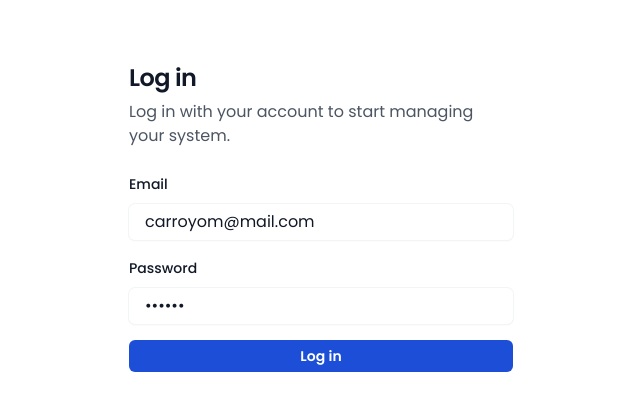
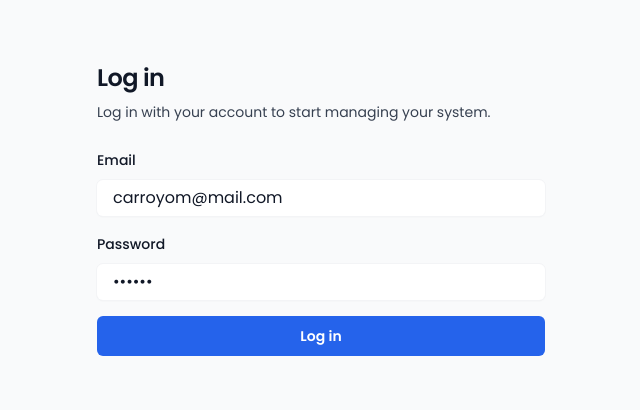
Before and after one commit to carlosarroyoam/angular-rest-books, a Next.js app: page /auth/login in a window 1280 px wide. Shown: the top 410 px of the page, without its empty margins (319-959 px from the left). Built offline with nearby package versions, Linux system fonts and the light colour scheme; no server answers.

Commit message:
Update styles

```diff
--- a/src/app/auth/login/page.tsx
+++ b/src/app/auth/login/page.tsx
@@ -2,11 +2,11 @@ import LoginForm from "@/components/LoginForm";
 
 const Login = () => {
   return (
-    <section className="mx-auto max-w-96">
+    <section className="mx-auto max-w-md">
       <h2 className="text-2xl font-semibold leading-7 tracking-tight text-gray-900">
         Log in
       </h2>
-      <p className="mt-2 leading-6 text-gray-600">
+      <p className="mt-2 text-sm leading-6">
         Log in with your account to start managing your system.
       </p>
 
--- a/src/app/dashboard/page.tsx
+++ b/src/app/dashboard/page.tsx
@@ -14,15 +14,22 @@ export default async function Home() {
           {books.map((book) => (
             <div
               key={book.id}
-              className="w-96 rounded-md bg-gray-200 px-6 py-4"
+              className="w-96 rounded-md bg-gray-100 px-6 py-4"
             >
-              <div className="flex items-center justify-between">
-                <h3 className="text-gray-900">{book.title}</h3>
+              <div className="space-x-2">
+                {book.authors.map((author) => (
+                  <span key={author.id} className="text-sm">
+                    {author.name}
+                  </span>
+                ))}
+              </div>
+              <div className="mt-2 flex items-center justify-between">
+                <h3 className="text-lg text-gray-900">{book.title}</h3>
                 <p className="text-sm font-medium text-gray-900">
                   ${book.price}
                 </p>
               </div>
-              <p className="mt-2 text-sm text-gray-700">
+              <p className="mt-2 text-sm">
                 {new Intl.DateTimeFormat("es-MX", { dateStyle: "long" }).format(
                   new Date(book.published_at),
                 )}
--- a/src/app/layout.tsx
+++ b/src/app/layout.tsx
@@ -21,7 +21,11 @@ export default function RootLayout({
 }>) {
   return (
     <html lang="en">
-      <body className={`${poppins.className} antialiased`}>{children}</body>
+      <body
+        className={`${poppins.className} bg-gray-50 text-gray-700 antialiased`}
+      >
+        {children}
+      </body>
     </html>
   );
 }
--- a/src/components/Header.tsx
+++ b/src/components/Header.tsx
@@ -8,11 +8,11 @@ const Header = async () => {
   if (!session.isAuth) return null;
 
   return (
-    <header className="bg-gray-200 py-4">
+    <header className="bg-gray-100 py-4">
       <div className="container flex items-center justify-between">
         <Link
           href="/dashboard"
-          className="text-xl font-semibold tracking-tight"
+          className="text-xl font-semibold tracking-tight text-gray-900"
         >
           Bookstore
         </Link>
--- a/src/components/LoginForm.tsx
+++ b/src/components/LoginForm.tsx
@@ -49,13 +49,12 @@ const LoginForm = () => {
           id="email"
           type="text"
           placeholder="email"
+          autoComplete="email"
           {...register("email")}
           className="mt-2 w-full rounded-md px-4 py-1.5 text-gray-900 shadow-sm ring-1 ring-gray-100 placeholder:text-gray-400 focus:outline-none focus:ring-2 focus:ring-blue-500"
         />
         {errors?.email ? (
-          <p className="mt-2 text-sm font-medium text-red-500">
-            {errors.email?.message}
-          </p>
+          <p className="mt-2 text-sm text-red-500">{errors.email?.message}</p>
         ) : null}
       </div>
 
@@ -74,7 +73,7 @@ const LoginForm = () => {
           className="mt-2 w-full rounded-md px-4 py-1.5 text-gray-900 shadow-sm ring-1 ring-gray-100 placeholder:text-gray-400 focus:outline-none focus:ring-2 focus:ring-blue-500"
         />
         {errors?.password ? (
-          <p className="mt-2 text-sm font-medium text-red-500">
+          <p className="mt-2 text-sm text-red-500">
             {errors.password?.message}
           </p>
         ) : null}
@@ -82,16 +81,14 @@ const LoginForm = () => {
 
       <button
         type="submit"
-        className="w-full rounded-md bg-blue-700 px-4 py-1.5 text-sm font-semibold text-white hover:bg-blue-700/80 focus:outline-none focus:ring-2 focus:ring-blue-600 focus:ring-offset-2"
+        className="h-10 w-full rounded-md bg-blue-600 px-4 py-1.5 text-sm font-semibold text-white hover:bg-blue-600/80 focus:outline-none focus:ring-2 focus:ring-blue-500 focus:ring-offset-2"
       >
         Log in
       </button>
 
       <div>
         {errors.root ? (
-          <p className="mt-2 text-sm font-medium text-red-500">
-            {errors.root?.message}
-          </p>
+          <p className="mt-2 text-sm text-red-500">{errors.root?.message}</p>
         ) : null}
       </div>
     </form>
--- a/src/components/UserHeader.tsx
+++ b/src/components/UserHeader.tsx
@@ -5,10 +5,9 @@ const UserHeader = async () => {
 
   return (
     <div>
-      <h2 className="text-2xl font-semibold leading-7 tracking-tight text-gray-900">
+      <h2 className="text-2xl font-medium leading-7 tracking-tight text-gray-900">
         Welcome {session.name}
       </h2>
-      <p className="mt-2 leading-6 text-gray-600">Manage your system.</p>
     </div>
   );
 };
--- a/src/types/author.ts
+++ b/src/types/author.ts
@@ -1,6 +1,6 @@
 export interface Author {
-  userId: number;
   id: number;
-  title: string;
-  completed: boolean;
+  name: string;
+  created_at: Date;
+  updated_at: Date;
 }
--- a/src/types/book.ts
+++ b/src/types/book.ts
@@ -1,3 +1,5 @@
+import { Author } from "./author";
+
 export interface Book {
   id: number;
   title: string;
@@ -7,4 +9,5 @@ export interface Book {
   published_at: Date;
   created_at: Date;
   updated_at: Date;
+  authors: Author[];
 }
--- a/tailwind.config.ts
+++ b/tailwind.config.ts
@@ -8,10 +8,6 @@ const config: Config = {
   ],
   theme: {
     extend: {
-      colors: {
-        background: "var(--background)",
-        foreground: "var(--foreground)",
-      },
       container: {
         center: true,
         padding: "2rem",
```
